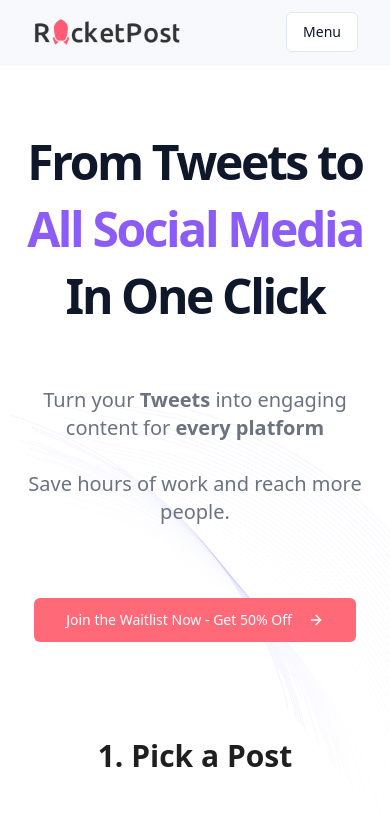
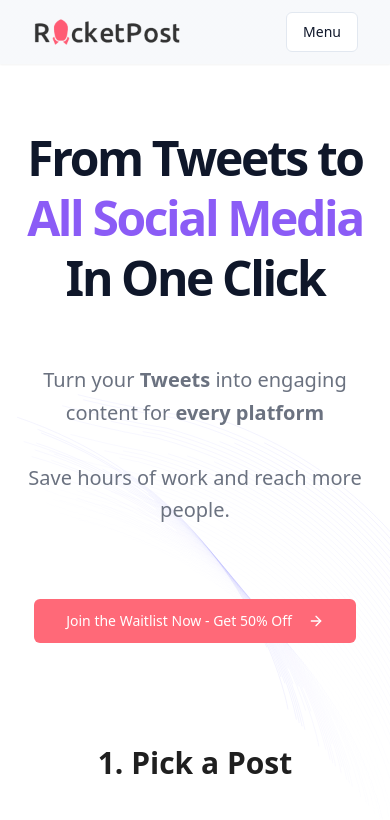
Before and after one commit to andresdelapena/rocketpost, a React (Vite) app: page / in a window 390 px wide. Shown: the top 820 px of the page. Built offline with nearby package versions, Linux system fonts and the light colour scheme.

Commit message:
Fix: Inconsistent line-height
The line-height was inconsistent across different headings and subheadings on the website.  This commit addresses the inconsistencies to improve visual consistency.

```diff
--- a/src/components/sections/HeroSection.tsx
+++ b/src/components/sections/HeroSection.tsx
@@ -1,3 +1,4 @@
+
 import React from "react";
 import { Button } from "@/components/ui/button";
 import { Card } from "@/components/ui/card";
@@ -22,11 +23,11 @@ export function HeroSection({ onWaitlistClick }: HeroSectionProps) {
   return (
     <section className="container px-4 md:px-6 pt-32 pb-20">
       <div className="flex flex-col items-center justify-center space-y-10 text-center">
-        <h1 className="text-5xl font-bold tracking-tighter sm:text-7xl xl:text-8xl/[1.2] leading-[1.4]">
+        <h1 className="text-5xl font-bold tracking-tighter sm:text-7xl xl:text-8xl/[1.1] leading-tight">
           From Tweets to <span className="text-[#8B5CF6]">All Social Media</span><br />
           In One Click
         </h1>
-        <p className="mx-auto max-w-[700px] text-gray-500 text-xl md:text-2xl dark:text-gray-400 py-4">
+        <p className="mx-auto max-w-[700px] text-gray-500 text-xl md:text-2xl leading-relaxed dark:text-gray-400 py-4">
           Turn your <strong>Tweets</strong> into engaging content for <strong>every platform</strong>
           <br /><br />
           Save hours of work and reach more people.
@@ -44,7 +45,7 @@ export function HeroSection({ onWaitlistClick }: HeroSectionProps) {
       </div>
       <div id="how-it-works" className="mx-auto max-w-5xl py-24">
         <motion.h2
-          className="text-3xl font-bold text-center mb-12 transition-transform duration-300 hover:scale-105 cursor-default text-[#1F1F1F]"
+          className="text-3xl font-bold text-center mb-12 transition-transform duration-300 hover:scale-105 cursor-default text-[#1F1F1F] leading-relaxed"
         >
           1. Pick a Post
         </motion.h2>
--- a/src/components/sections/SolutionSection.tsx
+++ b/src/components/sections/SolutionSection.tsx
@@ -34,7 +34,7 @@ export function SolutionSection({ onWaitlistClick }: SolutionSectionProps) {
   return (
     <section id="benefits" className="container max-w-5xl mx-auto px-4 py-24 space-y-12">
       <div className="flex flex-col items-center text-center space-y-8">
-        <h2 className="text-3xl font-bold tracking-tighter sm:text-4xl md:text-5xl text-[#1F1F1F]">
+        <h2 className="text-3xl font-bold tracking-tighter sm:text-4xl md:text-5xl leading-relaxed text-[#1F1F1F]">
           One Tweet → Multiple <span className="text-[#8B5CF6]">Formats</span> in Seconds
         </h2>
         <div className="grid gap-6 md:grid-cols-2 w-full max-w-4xl">
@@ -44,8 +44,8 @@ export function SolutionSection({ onWaitlistClick }: SolutionSectionProps) {
                 <div className="flex items-start gap-4">
                   <solution.icon className="h-6 w-6 text-[#A6A3F8] flex-shrink-0" />
                   <div className="text-left">
-                    <h3 className="font-semibold mb-2">{solution.title}</h3>
-                    <p className="text-gray-600">{solution.description}</p>
+                    <h3 className="font-semibold mb-2 leading-relaxed">{solution.title}</h3>
+                    <p className="text-gray-600 leading-relaxed">{solution.description}</p>
                   </div>
                 </div>
               </CardContent>
@@ -54,7 +54,7 @@ export function SolutionSection({ onWaitlistClick }: SolutionSectionProps) {
         </div>
         {onWaitlistClick && (
           <div className="mt-12">
-            <p className="text-lg text-gray-600 mb-6">
+            <p className="text-lg text-gray-600 mb-6 leading-relaxed">
               Join the waitlist and be among the first to revolutionize your content strategy.
             </p>
             <Button
```
